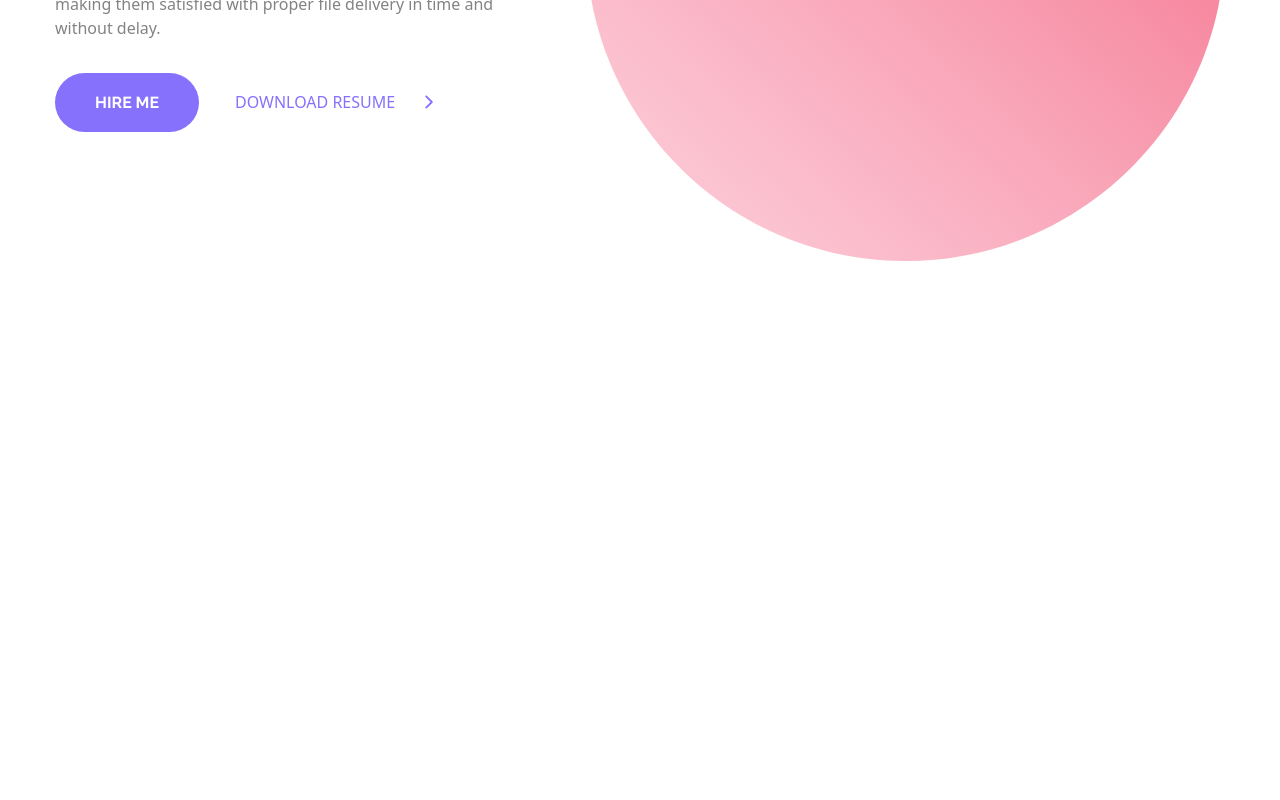
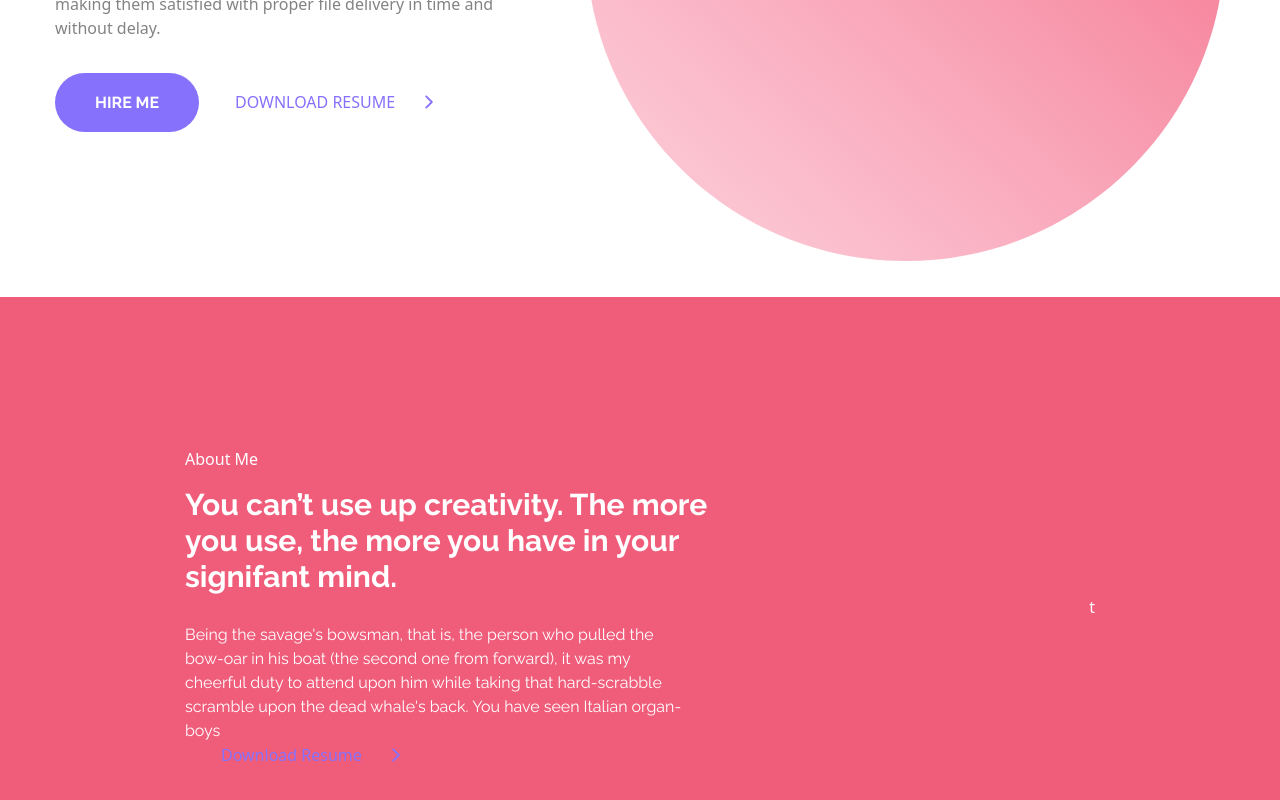
Before and after one commit to ramen72/OYA-Project-14-Personal-Portfolio, a React (Vite) app: page / in a window 1280 px wide. Shown: the part 502-1302 px from the top of the page. Before the commit the page ends 800 px from the top, so only its background shows below. Built offline with nearby package versions, Linux system fonts and the light colour scheme.

Commit message:
About us stat

```diff
--- /dev/null
+++ b/src/components/helper/ArrowButton.jsx
@@ -0,0 +1,10 @@
+import React from 'react';
+import { IoIosArrowForward } from "react-icons/io";
+
+const ArrowButton = ({contentText}) => {
+    return (
+        <a href="#" className='text-secondary ms-9 inline-flex justify-start items-center gap-x-6 transition-all duration-200 hover:text-gray'>{contentText} <IoIosArrowForward className='text-xl text-inherit'/></a>
+    );
+};
+
+export default ArrowButton;
--- a/src/pages/homePages/HomeIndex.jsx
+++ b/src/pages/homePages/HomeIndex.jsx
@@ -1,12 +1,14 @@
 import React from 'react';
 import NavSection from './sections/NavSection';
 import Banner from './sections/Banner';
+import AboutUs from './sections/AboutUs';
 
 const HomeIndex = () => {
     return (
         <>
             <NavSection/>
             <Banner/>
+            <AboutUs/>
         </>
     );
 };
--- /dev/null
+++ b/src/pages/homePages/sections/AboutUs.jsx
@@ -0,0 +1,26 @@
+import React from 'react';
+import ArrowButton from '../../../components/helper/ArrowButton';
+
+const AboutUs = () => {
+    return (
+        <div className='bg-radish px-[185px] py-[150px]'>
+            <div className="max-w-containerWith mx-auto">
+                <div className="flex justify-between items-center text-white">
+                    <div>
+                        <h6>About Me</h6>
+                        <h2 className='max-w-[560px] font-raleway font-bold text-3xl text-white mt-4 mb-7'>You can’t  use up creativity. The more you use, the more you have in your signifant mind.</h2>
+                        <p className='max-w-[500px] font-raleway text-base text-white leading-6'>
+                            Being the savage's bowsman, that is, the person who pulled the bow-oar in his boat (the second one from forward), it was my cheerful duty to attend upon him while taking that hard-scrabble scramble upon the dead whale's back. You have seen Italian organ-boys
+                        </p>
+                        <ArrowButton contentText={"Download Resume"}/>
+                    </div>
+                    <div>
+                        <h1>t</h1>
+                    </div>
+                </div>
+            </div>
+        </div>
+    );
+};
+
+export default AboutUs;
--- a/src/pages/homePages/sections/Banner.jsx
+++ b/src/pages/homePages/sections/Banner.jsx
@@ -1,12 +1,13 @@
 import React from 'react';
 import bannerImage from '../../../assets/svg/bannerImage.svg'
-import { IoIosArrowForward } from "react-icons/io";
+// import { IoIosArrowForward } from "react-icons/io";
+import ArrowButton from '../../../components/helper/ArrowButton';
 
 const Banner = () => {
     return (
         <>
             <div className="max-w-containerWith mx-auto">
-                <div className="flex justify-between items-center">
+                <div className="flex justify-between items-center mb-9">
                     <div>
                         <h5 className='text-lightBlack text-lg uppercase font-bold space-x-0.5 leading-6'>Hello I'm <span className='text-radish'>visual designer</span></h5>
                         <h1 className='font-raleway leading-[88px] text-lightBlack text-7xl font-bold '>William Andersons</h1>
@@ -14,7 +15,7 @@ const Banner = () => {
                             My ultimate motto is to fulfill the demand of the buyers by making them satisfied with proper file delivery in time and without delay.
                         </p>
                         <a href="#" className='bg-secondary text-white uppercase text-base rounded-[30px] px-10 py-5 font-raleway font-bold'>hire me</a>
-                        <a href="#" className='text-secondary ms-9 inline-flex justify-start items-center gap-x-6 transition-all duration-200 hover:text-gray'>DOWNLOAD RESUME <IoIosArrowForward className='text-xl text-inherit'/></a>
+                        <ArrowButton contentText="DOWNLOAD RESUME"/>
                     </div>
                     <img src={bannerImage} alt="BannerImage" />
                 </div>
```
